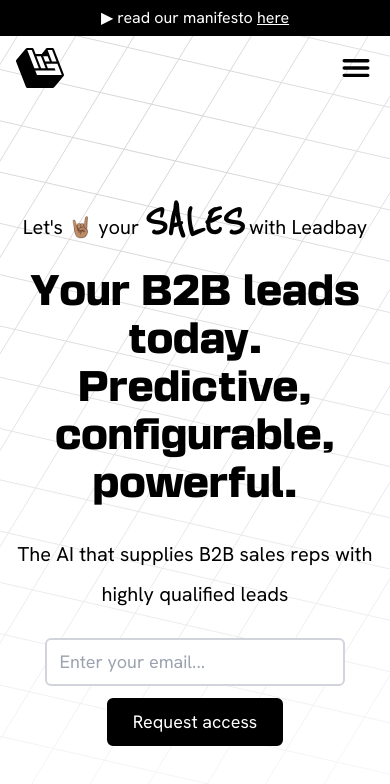
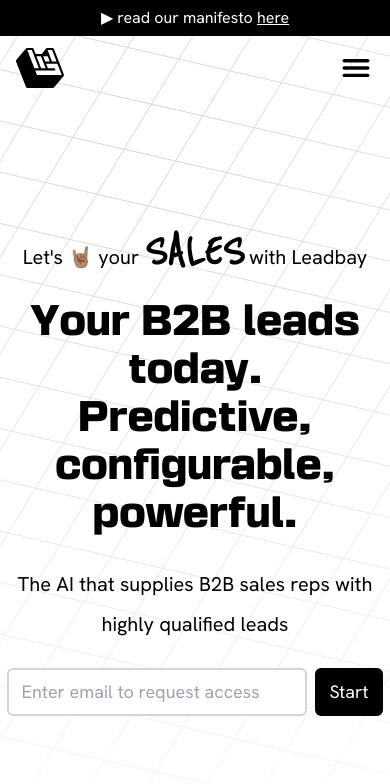
Before and after one commit to leadbay/landingpage, a Next.js app: page / in a window 390 px wide. Shown: the top 784 px of the page. Built offline with nearby package versions, Linux system fonts and the light colour scheme.

Commit message:
fix(Project): fix responsive issues
Signed-off-by: Jean-Baptiste THERY <jb.thery@flameapp.studio>

```diff
--- a/components/hero.tsx
+++ b/components/hero.tsx
@@ -108,7 +108,7 @@
           method='POST'
           data-netlify='true'
           onSubmit={handleSubmitForm}
-          className='flex-col md:flex-row justify-center gap-2'
+          className='flex justify-center itms-center gap-2 max-w-[350px] m-auto'
         >
           <input
             onChange={handleChange}
@@ -116,15 +116,15 @@
             name='email'
             id='email'
             required
-            placeholder='Enter your email...'
-            className='text-lg rounded-md border-2 border-gray-300 px-3 py-2 focus:outline-gray-500 min-w-[80%] md:min-w-[270px] mr-0 md:mr-2'
+            placeholder='Enter email to request access'
+            className='text-lg rounded-md border-2 border-gray-300 px-3 py-2 focus:outline-gray-500 min-w-[300px] flex-auto md:flex-1 t mr-0 md:mr-2'
           />
 
           <button
             type='submit'
-            className='text-lg mt-3 md:mt-0 rounded-md border-2 border-black bg-black px-6 py-2 text-white hover:border-gray-700 hover:bg-gray-700'
+            className='flex-1 md:flex-auto text-lg rounded-md border-2 border-black bg-black px-3 md:px-6 py-2 text-white hover:border-gray-700 hover:bg-gray-700'
           >
-            Request access
+            Start
           </button>
 
           <p className='hidden'>
--- a/components/navigation.tsx
+++ b/components/navigation.tsx
@@ -90,7 +90,7 @@
 
         {menuOpen ? (
           <motion.div
-            className='z-10 bg-white/70 w-screen h-[calc(100vh-48px)] mt-[36px] absolute inset-0 backdrop-blur-xl'
+            className='z-10 bg-white/70 w-screen h-[calc(100dvh-48px)] mt-[36px] fixed inset-0 backdrop-blur-xl'
             animate={{ opacity: 1 }}
             initial={{ opacity: 0 }}
             transition={{ duration: 0.3, ease: "easeInOut" }}
```
